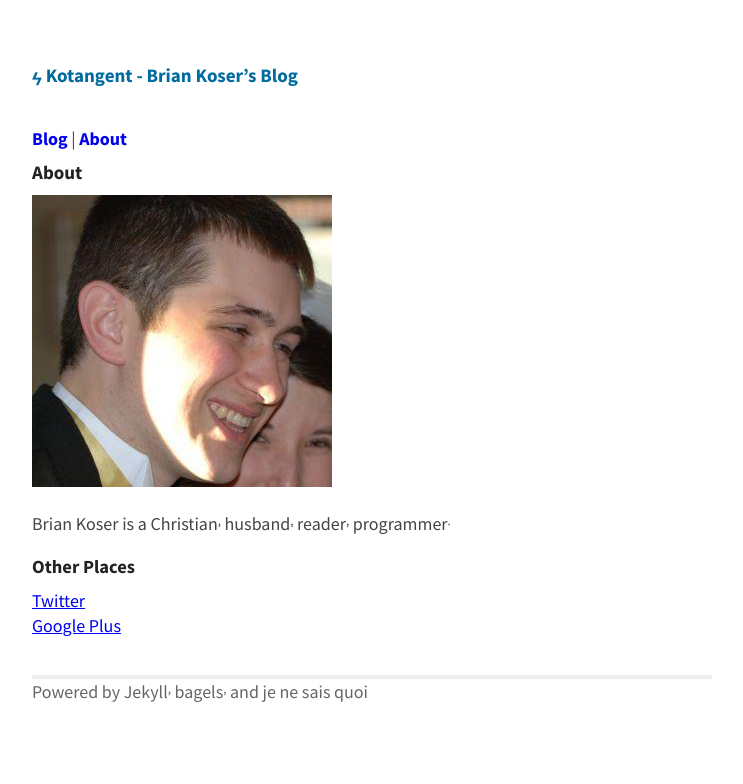
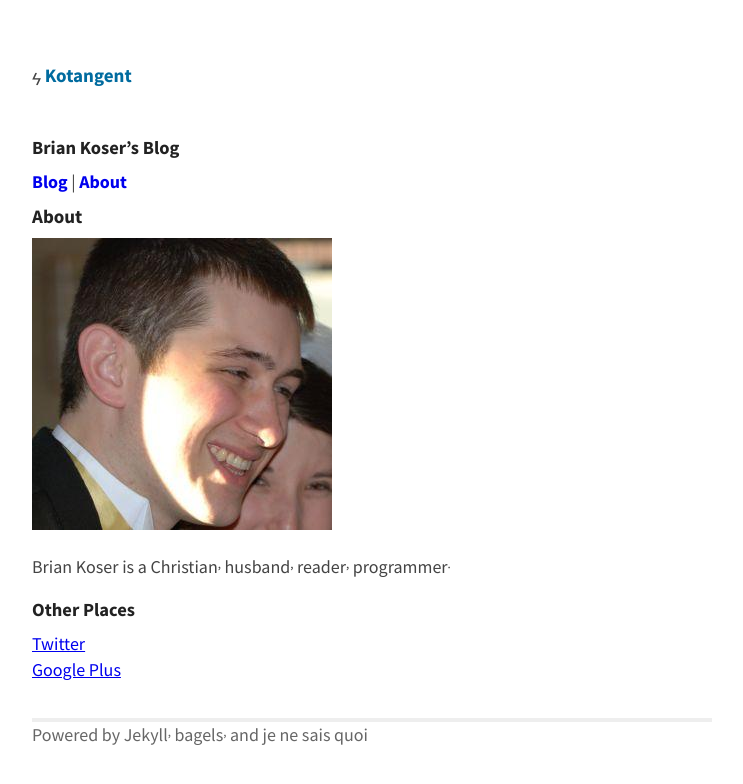
Before and after one commit to briankoser/kotangent-jekyll, a Jekyll site: the page built from about/index.html, in a window 1280 px wide. Shown: the top 784 px of the page, without its empty margins (268-1011 px from the left). Built offline with Jekyll 4.4.1, drawn with Linux system fonts in a browser that asks for light colours; Markdown is read by kramdown in place of the engine named in the settings.

Commit message:
Add subheading, change title, remove pygments

```diff
--- a/_config.yml
+++ b/_config.yml
@@ -1,4 +1,5 @@
-name: ϟ Kotangent - Brian Koser’s Blog
+name: Kotangent
+subheading: Brian Koser’s Blog
 permalink: /blog/:title/
 timezone: America/Chicago
 
@@ -6,4 +7,4 @@ exclude: ['Kotangent.sln', 'Kotangent.v11.suo', 'LICENSE.txt', 'Rakefile', 'READ
 
 markdown: redcarpet
 
-pygments: true
+pygments: false
--- a/_layouts/default.html
+++ b/_layouts/default.html
@@ -13,7 +13,9 @@
 </head>
 <body>
     <header>
+        <span class="logo">ϟ</span>
         <h1 class="title"><a href="/">{{ site.name }}</a></h1>
+        <h2>{{ site.subheading }}</h2>
         <nav>
             <a href="/blog/">Blog</a> | <a href="/about/">About</a>
         </nav>
--- a/index.html
+++ b/index.html
@@ -1,6 +1,6 @@
 ---
 layout: default
-title: Brian Koser
+title: Kotangent
 ---
 
 <div id="home">
```
